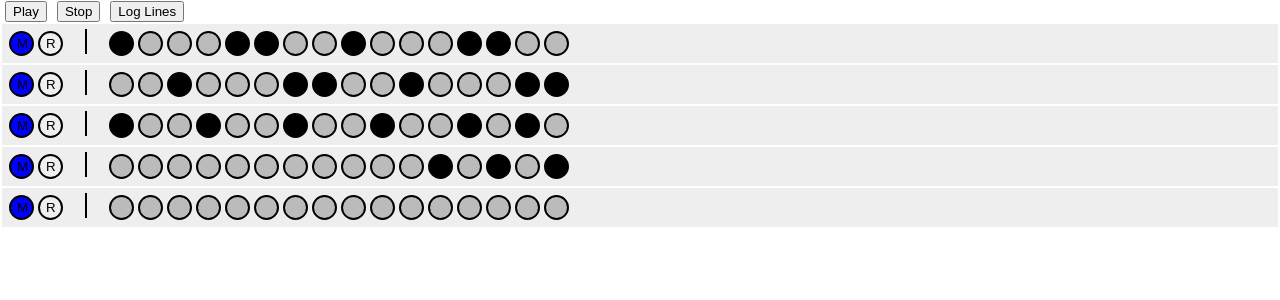
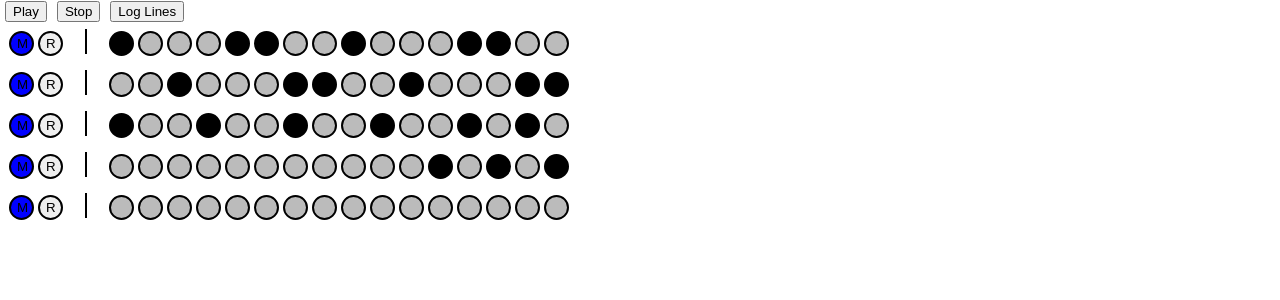
Before and after one commit to crashingbooth/evo-react, a React (Create React App) app: page / in a window 1280 px wide. Shown: the top 300 px of the page. Built offline with nearby package versions, Linux system fonts and the light colour scheme; no server answers.

Commit message:
tweaks on dot background

```diff
--- a/src/Components/Dot.js
+++ b/src/Components/Dot.js
@@ -1,7 +1,7 @@
 import React, { useState, useEffect, useContext } from 'react';
 import {positionContext} from '../Providers/positionContext';
 import {patternContext} from '../Providers/patternContext';
-import './Dot.css';
+import '../Styles/Dot.css';
 import '../Styles/styles.css';
 
 export default function Dot(props) {
@@ -32,6 +32,13 @@ export default function Dot(props) {
   }
 
   return (
-    <button className={`dot ${highlighted ? "highlighted-dot" : ""} ${props.active ? "on-dot" : "off-dot"} ${mutedHighlighted ? "muted-dot" : ""}`} onClick={toggle}></button>
+    <button className={`dot
+      ${highlighted ? "highlighted-dot" : ""}
+     ${props.active ? "on-dot" : "off-dot"}
+     ${mutedHighlighted ? "muted-dot" : ""}
+     ${(props.id % 8) >= 4 ? "light-background" : "dark-background"}
+     `}
+     onClick={toggle}>
+     </button>
   )
 }
--- a/src/Components/TrackEventSection.js
+++ b/src/Components/TrackEventSection.js
@@ -14,6 +14,7 @@ function TrackEventSection(props) {
 
   return (
     <>
+      <div className="event-section-wrapper">
         {pattern.map((beat, index) => (
           <Dot
             active={beat}
@@ -23,6 +24,7 @@ function TrackEventSection(props) {
             isMute={lines[props.lineNumber].muteStatus}
           />
         ))}
+      </div>
     </>
   );
 }
--- a/src/Styles/Track.css
+++ b/src/Styles/Track.css
@@ -1,8 +1,12 @@
+.event-section-wrapper {
+
+}
+
 .wrapper {
   display: flex;
   flex-direction: row;
   justify-content: left;
-  background-color: #eee;
+  /* background-color: #eee; */
   padding: 5px;
   margin: 2px;
 }
```
Also changed, not shown: src/Styles/Dot.css (renamed from src/Components/Dot.css, +8 -0 lines). Lines whose indentation alone changed are shown as unchanged.
